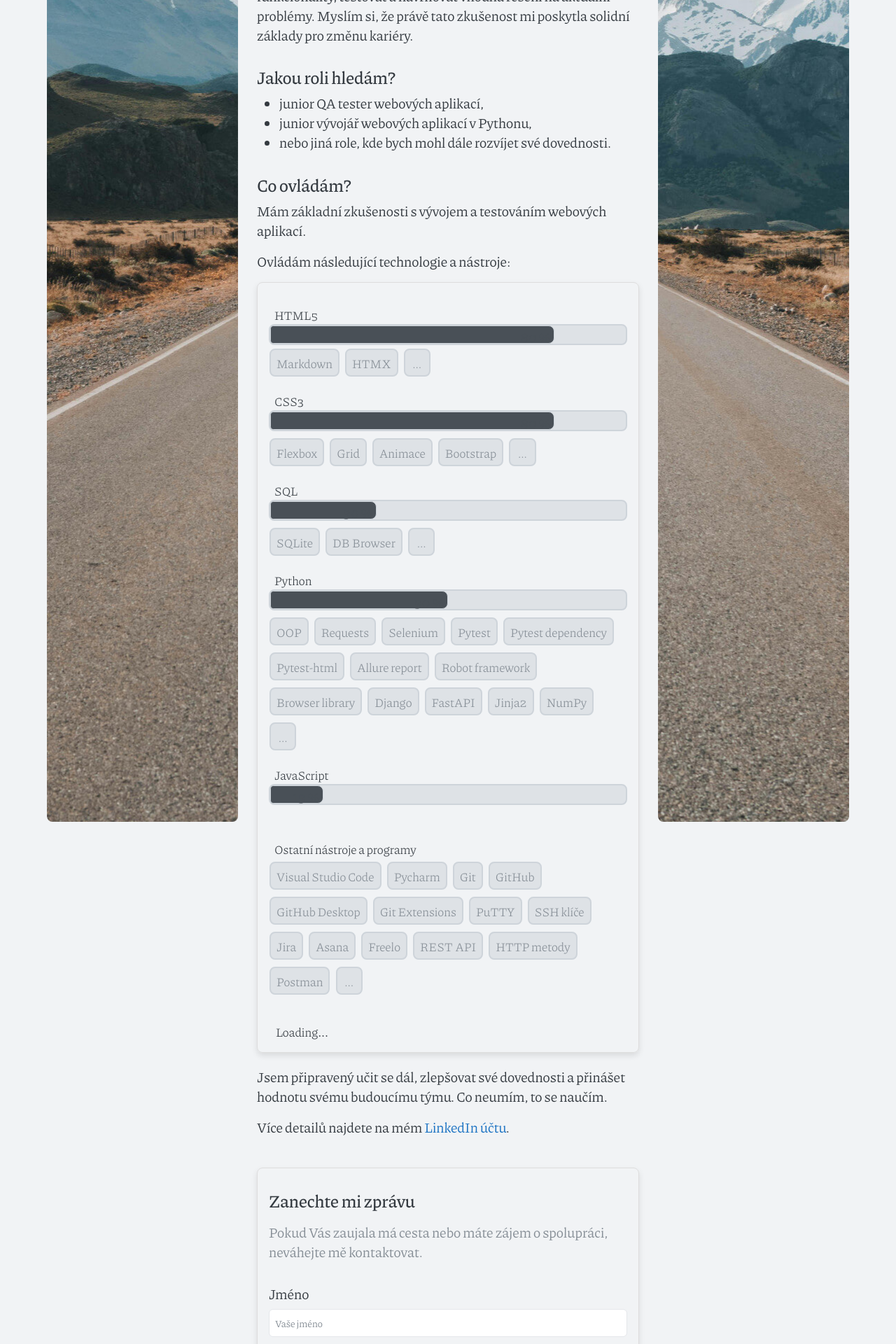
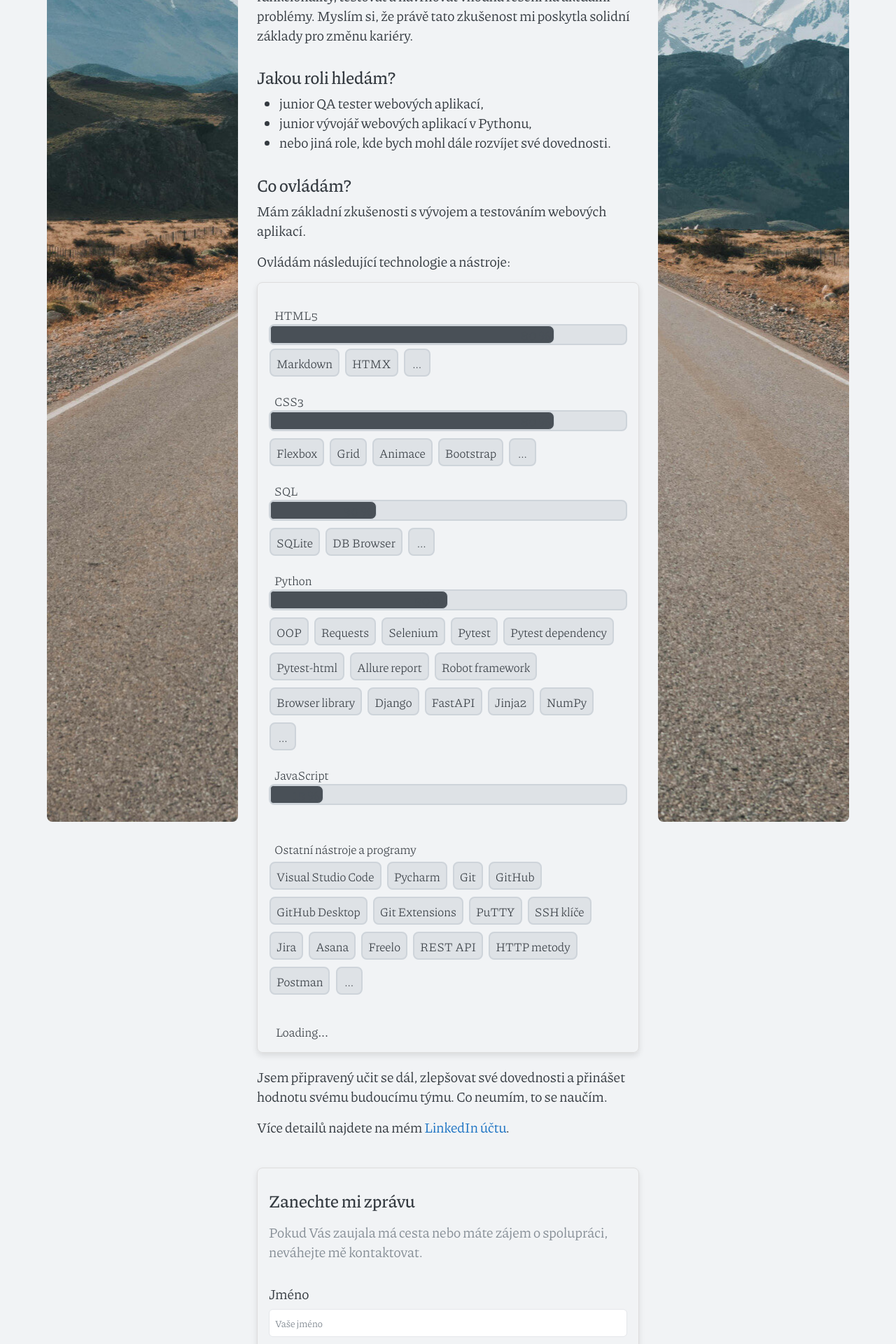
Before and after one commit to Dandee42/dandee42.github.io, a Jekyll site: the page built from index.md, in a window 1280 px wide. Shown: the part 1371-3291 px from the top of the page at 70% size. Built offline with Jekyll 4.4.1, drawn with Linux system fonts in a browser that asks for light colours.

Commit message:
Update css progress bar

```diff
--- a/_sass/_elements.scss
+++ b/_sass/_elements.scss
@@ -343,7 +343,9 @@
 
 .progress-bar span {
   height: 100%;
-  display: block;
+  display: flex;
+  align-items: center; /* Vertikální zarovnání na střed */
+  justify-content: flex-end;
   width: 0;
   color: var(--color-background);
   line-height: 30px;
--- a/_sass/_variables.scss
+++ b/_sass/_variables.scss
@@ -28,7 +28,7 @@
   --color-progress-bar: var(--oc-gray-7);
   --color-progress-bar-text: var(--oc-gray-7);
   --color-progress-bar-tools-background: var(--oc-gray-3);
-  --color-progress-bar-tools-text: var(--oc-gray-6);
+  --color-progress-bar-tools-text: var(--oc-gray-8);
 }
 
 html[data-theme="dark"] {
@@ -48,5 +48,5 @@
   --color-progress-bar: var(--oc-gray-6);
   --color-progress-bar-text: var(--oc-gray-6);
   --color-progress-bar-tools-background: var(--oc-gray-8);
-  --color-progress-bar-tools-text: var(--oc-gray-6);
+  --color-progress-bar-tools-text: var(--oc-gray-4);
 }
```
